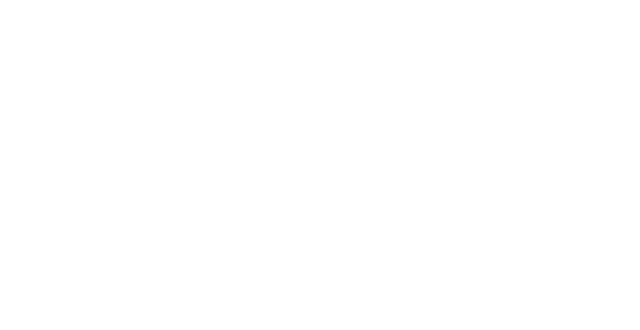
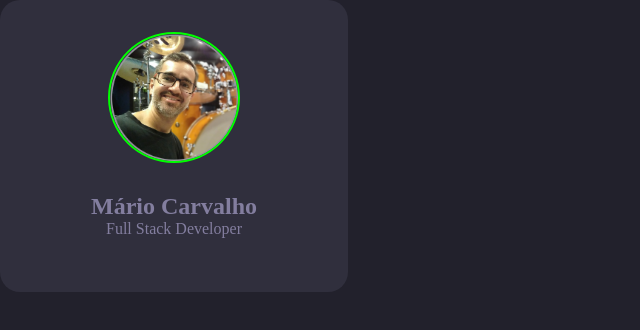
Before and after one commit to mariocarvalho-2205/Meu-Portfolio, a plain HTML site: page index.html in a window 1280 px wide. Shown: the whole page, without its empty margins (0-640 px from the left). Drawn offline with Linux system fonts and the light colour scheme.

Commit message:
portfolio

```diff
--- a/index.html
+++ b/index.html
@@ -5,8 +5,19 @@
     <meta http-equiv="X-UA-Compatible" content="IE=edge">
     <meta name="viewport" content="width=device-width, initial-scale=1.0">
     <title>Portfolio Mário Carvalho</title>
+    <link rel="stylesheet" href="style.css">
 </head>
 <body>
+    <div class="profile-container">
+        <aside id="profile-aside">
+            <img id="img-profile" src="./assets/Avatar.png" alt="">
+            <h1 id="name-profile">Mário Carvalho</h1>
+            <p id="subtitle-profile">Full Stack Developer</p>
+        </aside>
 
+        <main>
+
+        </main>
+    </div>
 </body>
 </html>
--- /dev/null
+++ b/style.css
@@ -0,0 +1,44 @@
+* {
+    margin: 0;
+    padding: 0;
+    color: var(--fill-color)
+
+}
+
+:root {
+    --stroke-color: #22212c;
+    --fill-color: #837E9F;
+    --fill-border: #000000;
+    --stroke-box: #302F3D;
+    --border-img: #00ff00;
+}
+
+.profile-container {
+    display: flex;
+    height: 100vh;
+    background-color: var(--stroke-color);
+}
+
+#img-profile {
+    margin: 32px 110px 0;
+    width: 128px;
+    border: 2px solid var(--border-img);
+    border-radius: 50%;
+
+
+
+}
+#profile-aside {
+    display: flex;
+    flex-direction: column;
+    align-items: center;
+    width: 348px;
+    height: 292px;
+    background-color: var(--stroke-box);
+    border-radius: 20px;
+}
+
+#name-profile {
+    margin: 30px 76px 0;
+
+}
```
Also changed, not shown: assets/Avatar.png (added).
